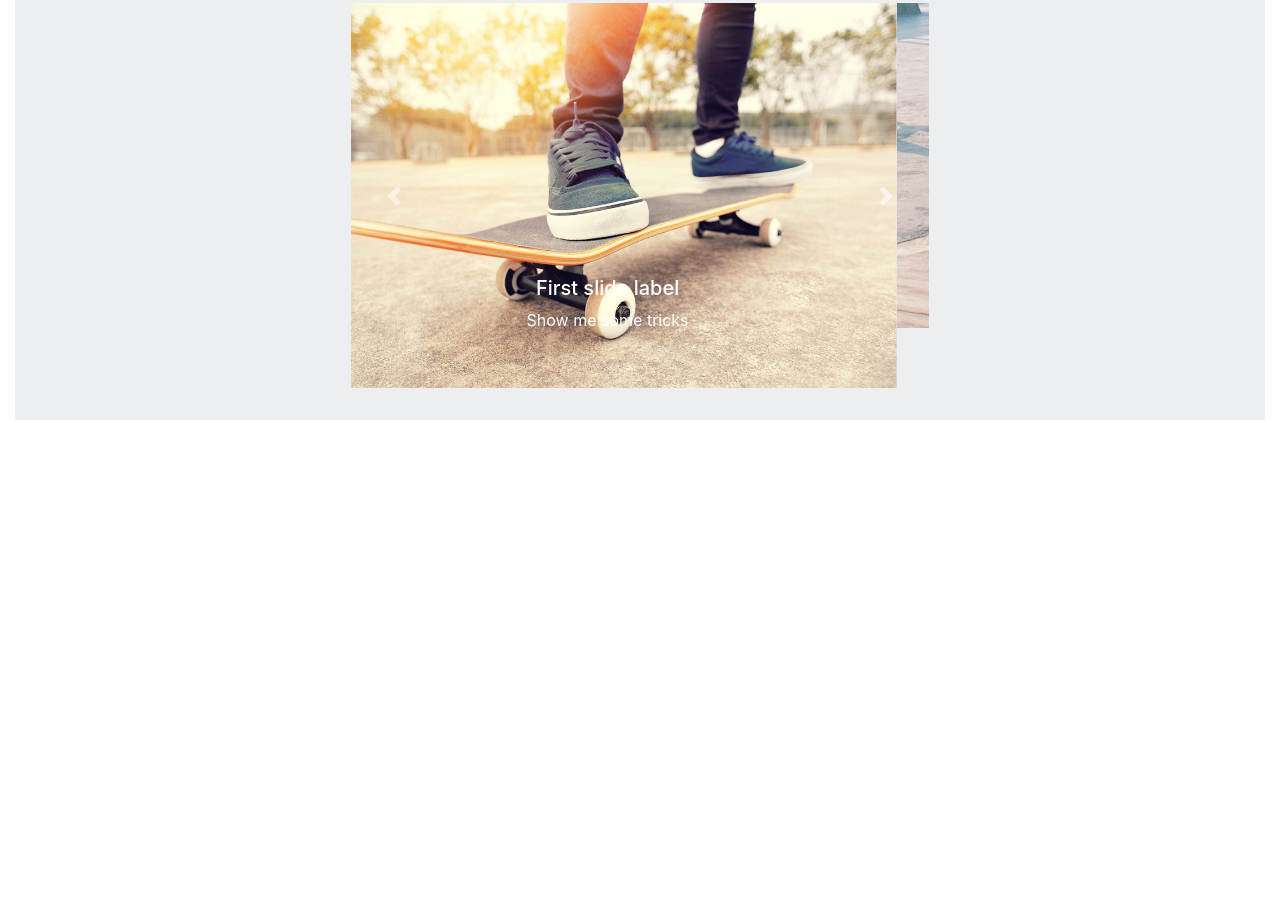
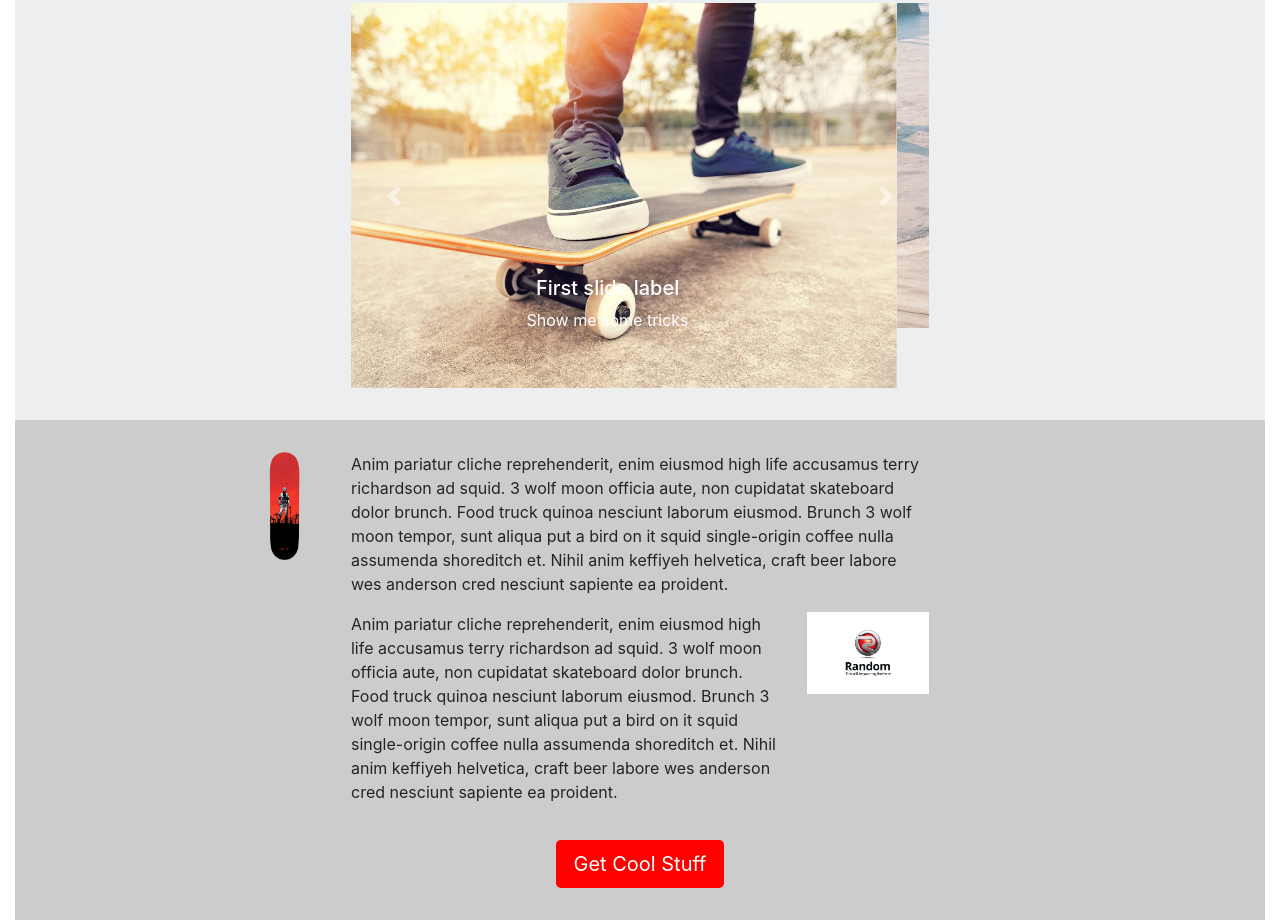
Before and after one commit to CaptCaddburry/Example-Projects, a plain HTML site: page Udemy Practices/Skate or Die/index.html in a window 1280 px wide. Shown: the part 366-1286 px from the top of the page. Before the commit the page ends 800 px from the top, so only its background shows below. Drawn offline with nearby package versions, Linux system fonts and the light colour scheme.

Commit message:
created sectionDark

```diff
--- a/Udemy Practices/Skate or Die/index.html
+++ b/Udemy Practices/Skate or Die/index.html
@@ -90,6 +90,44 @@
                 </div>
             </div>
         </div>
+        <div class="sectionDark">
+            <div class="row">
+                <div class="col-sm-12 col-md-1 offset-md-2">
+                    <img src="media/skateboard-vertical.png" class="img-fluid">
+                </div>
+                <div class="col-sm-12 col-md-6">
+                    <div class="row">
+                        <div class="col-sm-12">
+                            <p>Anim pariatur cliche reprehenderit, enim eiusmod high life accusamus terry richardson ad
+                                squid. 3 wolf moon officia aute, non cupidatat skateboard dolor brunch. Food truck
+                                quinoa nesciunt laborum eiusmod. Brunch 3 wolf moon tempor, sunt aliqua put a bird on it
+                                squid single-origin coffee nulla assumenda shoreditch et. Nihil anim keffiyeh helvetica,
+                                craft beer labore wes anderson cred nesciunt sapiente ea proident.</p>
+                        </div>
+                    </div>
+                    <div class="row">
+                        <div class="col-sm-12 col-md-9">
+                            <p>Anim pariatur cliche reprehenderit, enim eiusmod high life accusamus terry richardson ad
+                                squid. 3 wolf moon officia aute, non cupidatat skateboard dolor brunch. Food truck
+                                quinoa nesciunt laborum eiusmod. Brunch 3 wolf moon tempor, sunt aliqua put a bird on it
+                                squid single-origin coffee nulla assumenda shoreditch et. Nihil anim keffiyeh helvetica,
+                                craft beer labore wes anderson cred nesciunt sapiente ea proident.</p>
+                        </div>
+                        <div class="col-sm-12 col-md-3">
+                            <img src="media/random-cm-.jpg" class="img-fluid">
+                        </div>
+                    </div>
+                </div>
+                <div class="col"></div>
+            </div>
+            <div class="row">
+                <div class="col-sm-12">
+                    <div class="coolStuffWrapper">
+                        <button type="button" class="btn btn-lg coolStuffBtn">Get Cool Stuff</button>
+                    </div>
+                </div>
+            </div>
+        </div>
     </div>
     <script src="https://code.jquery.com/jquery-3.4.1.slim.min.js"
         integrity="sha384-J6qa4849blE2+poT4WnyKhv5vZF5SrPo0iEjwBvKU7imGFAV0wwj1yYfoRSJoZ+n" crossorigin="anonymous">
--- a/Udemy Practices/Skate or Die/main.css
+++ b/Udemy Practices/Skate or Die/main.css
@@ -5,5 +5,21 @@
 
 .sectionLight {
     background-color: #eceeef;
-    padding: 2em;
+    padding: 2rem;
 }
+
+.sectionDark {
+    background-color: #cccccc;
+    padding: 2rem;
+}
+
+.coolStuffWrapper {
+    margin-top: 20px;
+}
+
+button.coolStuffBtn {
+    background-color: #ff0000;
+    color: #ffffff;
+    display: block;
+    margin: auto;
+}
```
Also changed, not shown: Udemy Practices/Skate or Die/media/random-cm-.jpg (added), Udemy Practices/Skate or Die/media/skateboard-vertical.png (added).
